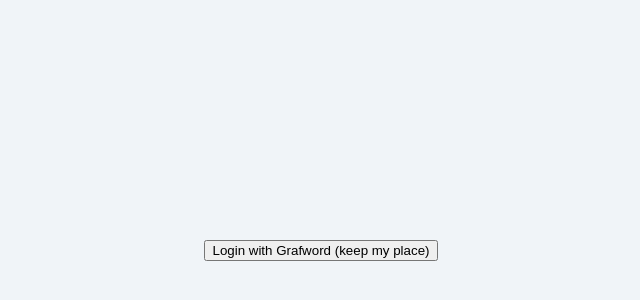
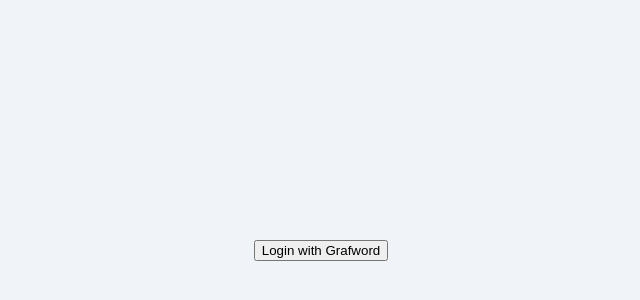
Before and after one commit to throughputer/grafword-sso-tutorial, a website: page public/index.html in a window 1280 px wide. Shown: the part 150-450 px from the top of the page, without its empty margins (319-959 px from the left). Drawn offline with Linux system fonts and the light colour scheme.

Commit message:
Pop up test

```diff
--- a/public/index.html
+++ b/public/index.html
@@ -10,7 +10,7 @@
 
 <body>
     <p id="sessionEndedMessage" style="display:none;">You've been signed out. Please sign in again.</p>
-    <button id="grafwordLoginPopup">Login with Grafword (keep my place)</button>
+    <button id="grafwordLoginPopup">Login with Grafword</button>
 
     <div id="userInfo" style="display:none;">
         <p>Name: <span id="userName"></span></p>
```
Also changed, not shown: README.md.
